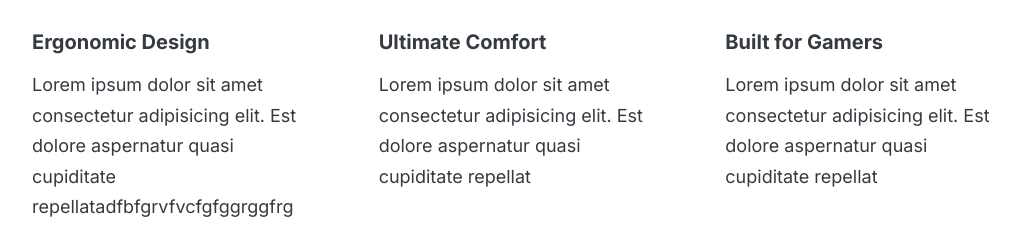
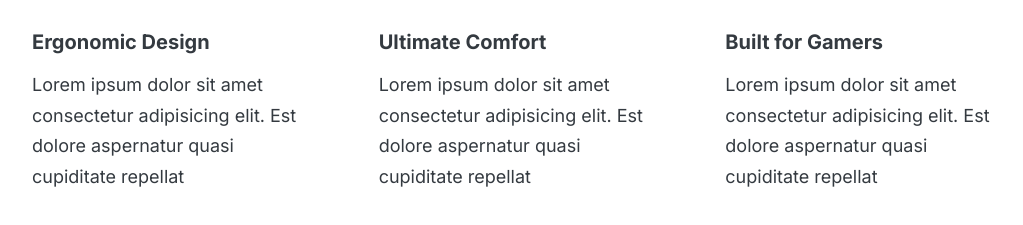
Before and after one commit to kanhujr/Css-Web-Design, a plain HTML site: page index.html in a window 1280 px wide. Shown: the part 575-800 px from the top of the page, without its empty margins (128-1151 px from the left). Drawn offline with Linux system fonts and the light colour scheme.

Commit message:
changes in index.html

```diff
--- a/index.html
+++ b/index.html
@@ -36,7 +36,7 @@
             <p class="feature-title"><strong>Ergonomic Design</strong></p>
             <p class="feature-text">
               Lorem ipsum dolor sit amet consectetur adipisicing elit. Est
-              dolore aspernatur quasi cupiditate repellatadfbfgrvfvcfgfggrggfrg
+              dolore aspernatur quasi cupiditate repellat
             </p>
           </div>
           <div class="feature-2">
```
